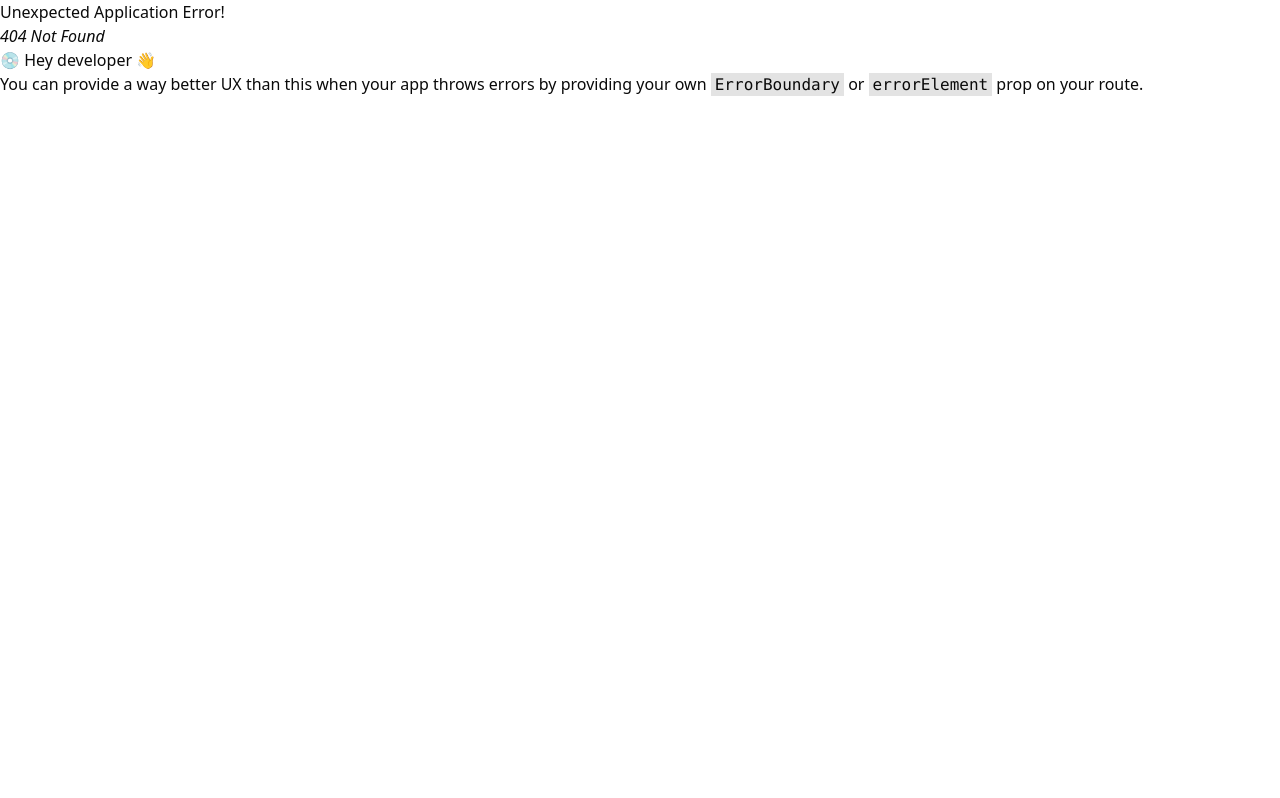
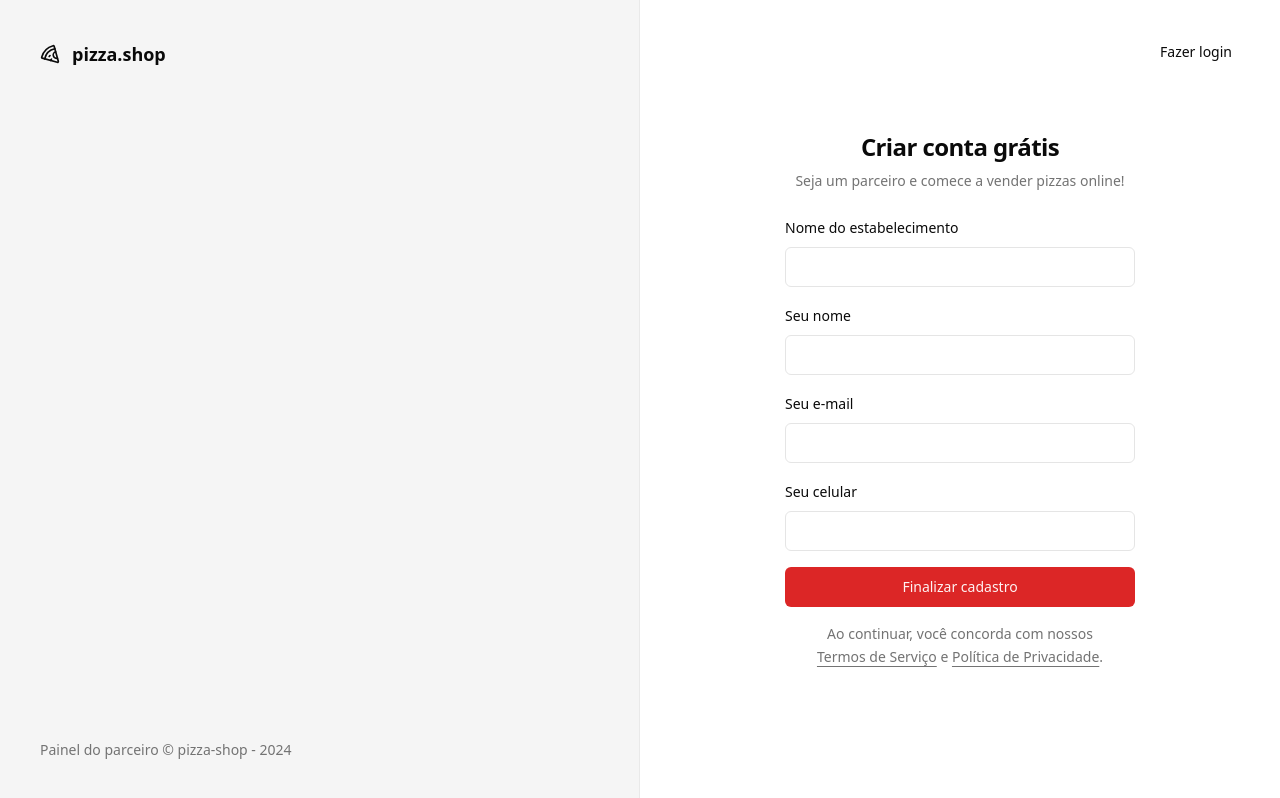
Before and after one commit to felipe-jm/pizza-shop, a React (Vite) app: page /sign-up in a window 1280 px wide. Before the commit this address had no page. Built offline with nearby package versions, Linux system fonts and the light colour scheme.

Commit message:
Add sign up page

```diff
--- a/src/pages/_layouts/auth.tsx
+++ b/src/pages/_layouts/auth.tsx
@@ -14,7 +14,7 @@ export function AuthLayout() {
         </footer>
       </div>
 
-      <div className="flex flex-col items-center justify-center">
+      <div className="relative flex flex-col items-center justify-center">
         <Outlet />
       </div>
     </div>
--- a/src/pages/auth/sign-in.tsx
+++ b/src/pages/auth/sign-in.tsx
@@ -1,5 +1,6 @@
 import { Helmet } from "react-helmet-async";
 import { useForm } from "react-hook-form";
+import { Link } from "react-router-dom";
 import { toast } from "sonner";
 import { z } from "zod";
 
@@ -39,6 +40,10 @@ export function SignIn() {
     <>
       <Helmet title="Login" />
       <div className="p-8">
+        <Button variant="ghost" asChild className="absolute right-8 top-8">
+          <Link to="/sign-up">Novo estabelecimento</Link>
+        </Button>
+
         <div className="flex w-[350px] flex-col justify-center gap-6">
           <div className="flex flex-col gap-2 text-center">
             <h1 className="text-2xl font-semibold tracking-tight">
--- /dev/null
+++ b/src/pages/auth/sign-up.tsx
@@ -0,0 +1,114 @@
+import { Helmet } from "react-helmet-async";
+import { useForm } from "react-hook-form";
+import { Link, useNavigate } from "react-router-dom";
+import { toast } from "sonner";
+import { z } from "zod";
+
+import { Button } from "@/components/ui/button";
+import { Input } from "@/components/ui/input";
+import { Label } from "@/components/ui/label";
+
+const signUpForm = z.object({
+  restaurantName: z.string(),
+  managerName: z.string(),
+  phone: z.string(),
+  email: z.string().email(),
+});
+
+type SignUpForm = z.infer<typeof signUpForm>;
+
+export function SignUp() {
+  const navigate = useNavigate();
+
+  const {
+    register,
+    handleSubmit,
+    formState: { isSubmitting },
+  } = useForm<SignUpForm>();
+
+  function handleSignUp(data: SignUpForm) {
+    try {
+      console.log(data);
+
+      toast.success("Restaurante cadastrado com sucesso!", {
+        action: {
+          label: "Login",
+          onClick: () => navigate("/sign-in"),
+        },
+      });
+    } catch {
+      toast.error("Erro ao cadastrar restaurante.");
+    }
+  }
+
+  return (
+    <>
+      <Helmet title="Cadastro" />
+      <div className="p-8">
+        <Button variant="ghost" asChild className="absolute right-8 top-8">
+          <Link to="/sign-in">Fazer login</Link>
+        </Button>
+
+        <div className="flex w-[350px] flex-col justify-center gap-6">
+          <div className="flex flex-col gap-2 text-center">
+            <h1 className="text-2xl font-semibold tracking-tight">
+              Criar conta grátis
+            </h1>
+            <p className="text-sm text-muted-foreground">
+              Seja um parceiro e comece a vender pizzas online!
+            </p>
+          </div>
+
+          <form
+            className="flex flex-col gap-4"
+            onSubmit={handleSubmit(handleSignUp)}
+          >
+            <div className="space-y-2">
+              <Label htmlFor="restaurantName">Nome do estabelecimento</Label>
+              <Input
+                id="restaurantName"
+                type="restaurantName"
+                {...register("restaurantName")}
+              />
+            </div>
+
+            <div className="space-y-2">
+              <Label htmlFor="managerName">Seu nome</Label>
+              <Input
+                id="managerName"
+                type="managerName"
+                {...register("managerName")}
+              />
+            </div>
+
+            <div className="space-y-2">
+              <Label htmlFor="email">Seu e-mail</Label>
+              <Input id="email" type="email" {...register("email")} />
+            </div>
+
+            <div className="space-y-2">
+              <Label htmlFor="phone">Seu celular</Label>
+              <Input id="phone" type="tel" {...register("phone")} />
+            </div>
+
+            <Button disabled={isSubmitting} className="w-full" type="submit">
+              Finalizar cadastro
+            </Button>
+
+            <p className="px-6 text-center text-sm leading-relaxed text-muted-foreground">
+              Ao continuar, você concorda com nossos{" "}
+              <a className="underline underline-offset-4" href="#">
+                Termos de Serviço
+              </a>{" "}
+              e{" "}
+              <a className="underline underline-offset-4" href="#">
+                Política de Privacidade
+              </a>
+              .
+            </p>
+          </form>
+        </div>
+      </div>
+    </>
+  );
+}
--- a/src/routes.tsx
+++ b/src/routes.tsx
@@ -4,6 +4,7 @@ import { AppLayout } from "./pages/_layouts/app";
 import { AuthLayout } from "./pages/_layouts/auth";
 import { Dashboard } from "./pages/app/dashboard";
 import { SignIn } from "./pages/auth/sign-in";
+import { SignUp } from "./pages/auth/sign-up";
 
 export const router = createBrowserRouter([
   {
@@ -24,6 +25,10 @@ export const router = createBrowserRouter([
         path: "/sign-in",
         element: <SignIn />,
       },
+      {
+        path: "/sign-up",
+        element: <SignUp />,
+      },
     ],
   },
 ]);
```
